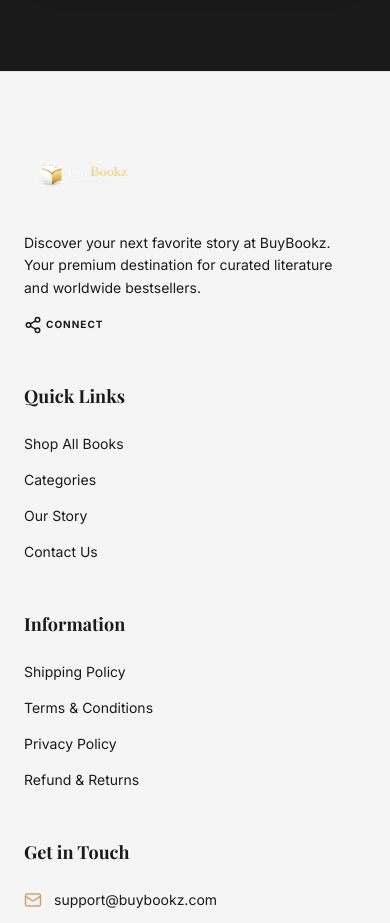
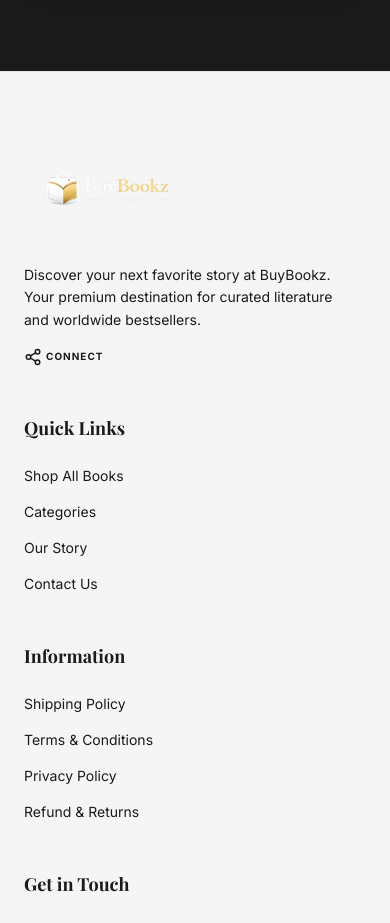
Before and after one commit to Abdulhadhi1/Buybookz, a Next.js app: page / in a window 390 px wide. Shown: the part 1880-2803 px from the top of the page. Built offline with nearby package versions, Linux system fonts and the light colour scheme; no server answers; the database is empty; a web font is replaced by a local one.

Commit message:
UI: Maximum visibility for mobile branding

```diff
--- a/src/components/layout/Footer.tsx
+++ b/src/components/layout/Footer.tsx
@@ -8,7 +8,7 @@ const Footer = () => {
       <div className="max-w-7xl mx-auto grid grid-cols-1 md:grid-cols-2 lg:grid-cols-4 gap-12">
         {/* Brand */}
         <div className="space-y-4">
-          <Link href="/" className="relative h-20 w-64 block">
+          <Link href="/" className="relative h-28 w-80 flex items-center">
              <div className="relative w-full h-full dark:hidden">
                  <Image
                     src="/dark-theme-logo.png"
--- a/src/components/layout/Navbar.tsx
+++ b/src/components/layout/Navbar.tsx
@@ -48,7 +48,7 @@ const Navbar = () => {
         {/* Logo */}
         <Link
           href="/"
-          className="relative h-20 w-64 md:h-20 md:w-64 flex items-center"
+          className="relative h-28 w-80 md:h-20 md:w-64 flex items-center"
         >
           {/* Light Theme Logo (Displayed on White background) */}
           <div className="relative w-full h-full dark:hidden">
```
